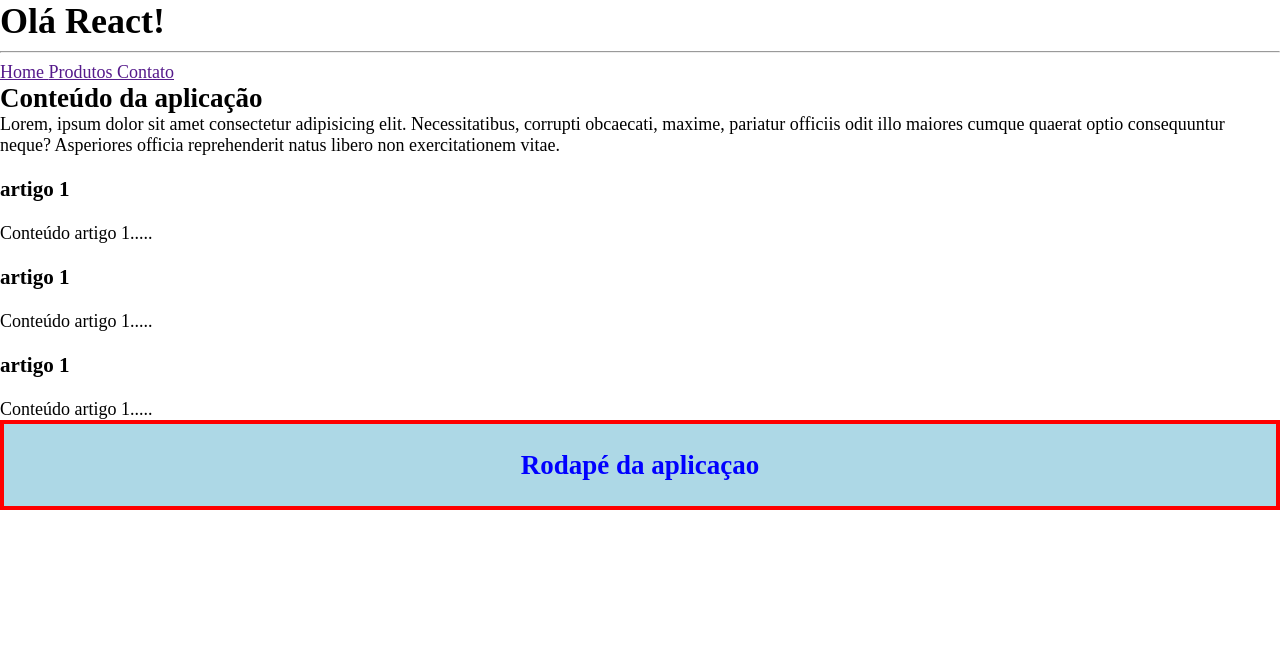
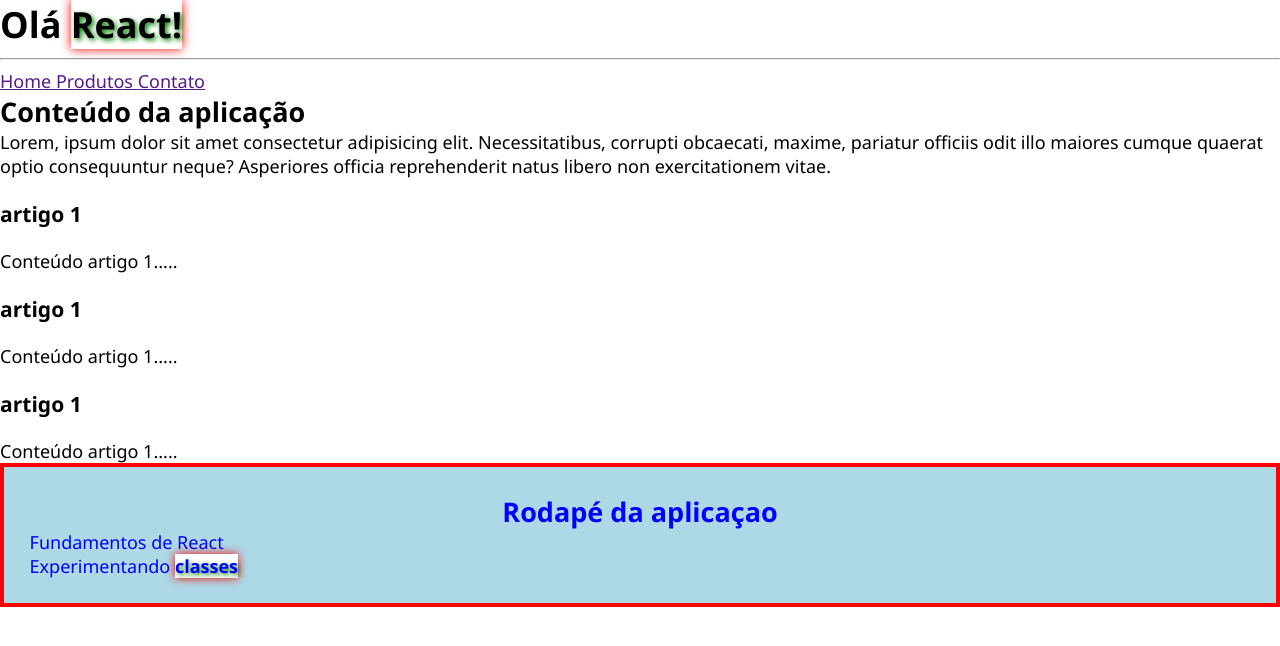
Before and after one commit to Tiuliel/react-fundamentos, a React (Vite) app: page / in a window 1280 px wide. Shown: the top 646 px of the page. Built offline with nearby package versions, Linux system fonts and the light colour scheme.

Commit message:
classes globais

```diff
--- /dev/null
+++ b/src/componentes/Cabecalho.css
@@ -0,0 +1,3 @@
+.sombra {
+  text-shadow: green 2px 2px 5px;
+}
--- a/src/componentes/Cabecalho.jsx
+++ b/src/componentes/Cabecalho.jsx
@@ -1,9 +1,12 @@
 import Menu from "./Menu";
+import "./Cabecalho.css";
 
 function Cabecalho() {
   return (
     <header>
-      <h1>Olá React!</h1>
+      <h1>
+        Olá <span className="sombra">React!</span>
+      </h1>
       <hr />
       <Menu />
     </header>
--- a/src/componentes/Rodape.jsx
+++ b/src/componentes/Rodape.jsx
@@ -9,6 +9,10 @@ function Rodape() {
   return (
     <footer style={exemploEstilos}>
       <h2 style={{ textAlign: "center" }}>Rodapé da aplicaçao</h2>
+      <p>Fundamentos de React</p>
+      <p>
+        Experimentando <b className="sombra">classes</b>
+      </p>
     </footer>
   );
 }
--- a/src/index.css
+++ b/src/index.css
@@ -21,3 +21,13 @@ p {
 html {
   font-size: 18px;
 }
+
+body {
+  font-family: "Segoe UI", Tahoma, Geneva, Verdana, sans-serif;
+}
+
+/* Bloco/Box */
+.sombra {
+  box-shadow: red 0 0 10px;
+  background-color: white;
+}
```
